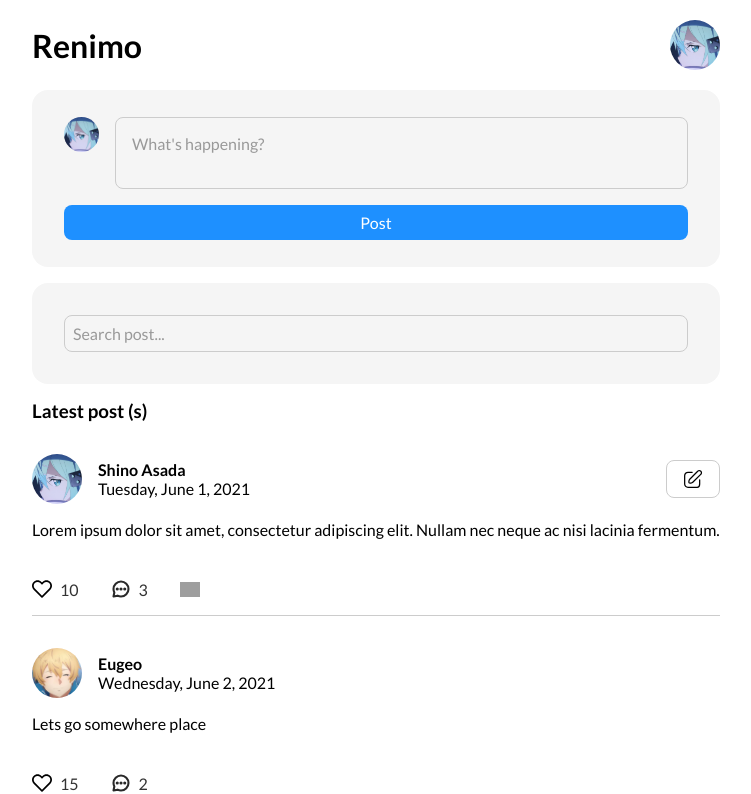
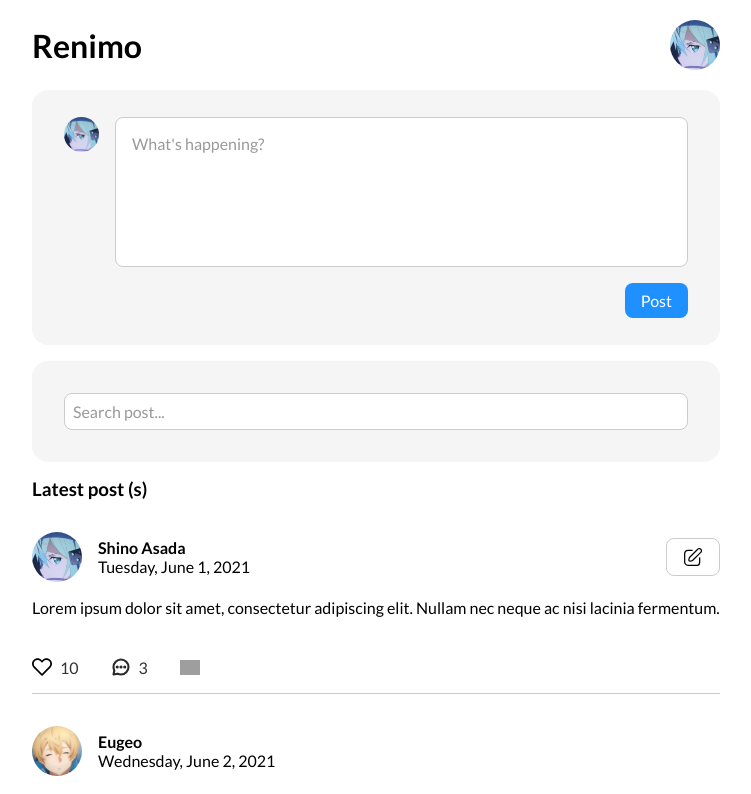
Before and after one commit to nmFaizz/renimo_task1_rpl, a React (Vite) app: page / in a window 1280 px wide. Shown: the top 794 px of the page, without its empty margins (264-1015 px from the left). Built offline with nearby package versions, Linux system fonts and the light colour scheme; grey boxes are pictures that could not be loaded.

Commit message:
feat: layout adjust

```diff
--- a/src/components/post/styles/create-post.css
+++ b/src/components/post/styles/create-post.css
@@ -8,11 +8,13 @@
     display: flex;
     flex-direction: column;
     gap: 1rem;
+    align-items: end;
 }
 
 .create-post-container .textarea-group {
     display: flex;
     gap: 1rem;
+    width: 100%;
 }
 
 .textarea-group textarea {
@@ -21,11 +23,8 @@
     border-radius: var(--rounded-lg);
     border: 1px solid #ccc;
     resize: none;
-    height: auto;
-}
-
-.textarea-group textarea:focus {
     height: 150px;
+    background-color: var(--primary-white);
 }
 
 .textarea-group figure {
@@ -35,3 +34,7 @@
     border-radius: var(--rounded-full);
     overflow: hidden;
 }
+
+.post-button {
+    width: max-content;
+}
--- a/src/components/post/styles/search-post.css
+++ b/src/components/post/styles/search-post.css
@@ -13,4 +13,5 @@
     padding: 0.5rem;
     border: 1px solid var(--primary-gray);
     border-radius: var(--rounded-lg);
+    background-color: var(--primary-white);
 }
```
Also changed, not shown: src/components/post/CreatePost.jsx (indentation only).
